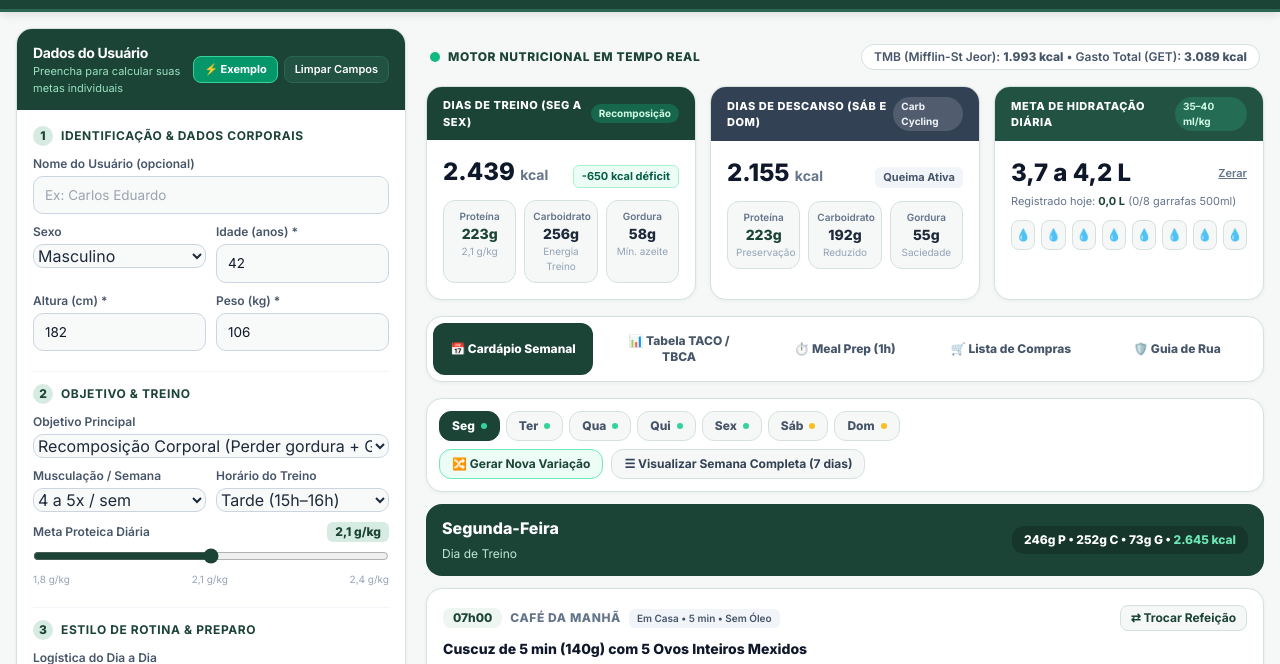
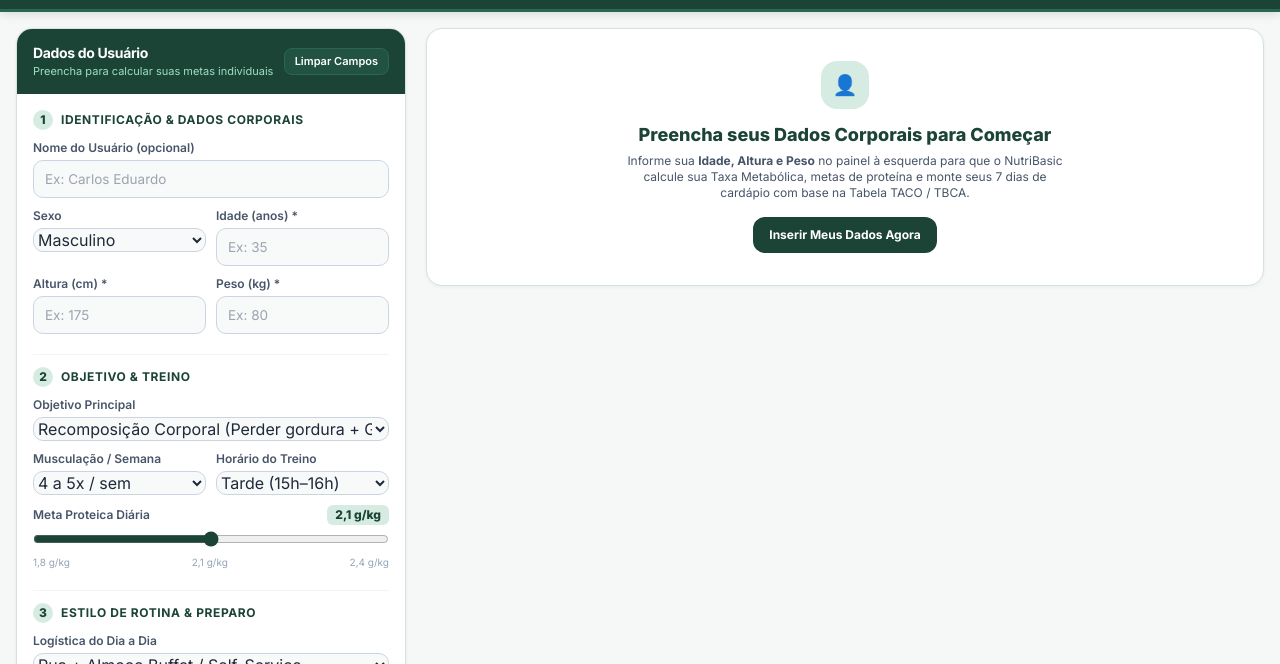
Before and after one commit to aplicativoseprojetos/NutriBasic, a plain HTML site: page index.html in a window 1280 px wide. Shown: the part 59-723 px from the top of the page. Drawn offline with nearby package versions, Linux system fonts and the light colour scheme.

```diff
--- a/index.html
+++ b/index.html
@@ -222,9 +222,6 @@
             <p class="text-[11px] text-emerald-200/90 m-0">Preencha para calcular suas metas individuais</p>
           </div>
           <div class="flex items-center gap-1.5 shrink-0">
-            <button type="button" onclick="fillExampleProfile()" class="text-[11px] font-bold bg-emerald-600 hover:bg-emerald-500 text-white px-2.5 py-1 rounded-lg border border-emerald-400 transition" title="Preencher com exemplo 42 anos, 182cm, 106kg">
-              ⚡ Exemplo
-            </button>
             <button type="button" onclick="clearProfileForNewUser()" class="text-[11px] font-semibold bg-forest-700 hover:bg-forest-600 text-white px-2.5 py-1 rounded-lg border border-forest-600 transition">
               Limpar Campos
             </button>
@@ -252,15 +249,15 @@
               </div>
               <div>
                 <label class="block text-xs font-semibold text-slate-600 mb-1">Idade (anos) *</label>
-                <input id="input-age" type="number" min="14" max="95" placeholder="Ex: 42" value="42" required oninput="onProfileInputChange()" />
+                <input id="input-age" type="number" min="14" max="95" placeholder="Ex: 35" value="" required oninput="onProfileInputChange()" />
               </div>
               <div>
                 <label class="block text-xs font-semibold text-slate-600 mb-1">Altura (cm) *</label>
-                <input id="input-height" type="number" min="130" max="225" placeholder="Ex: 182" value="182" required oninput="onProfileInputChange()" />
+                <input id="input-height" type="number" min="130" max="225" placeholder="Ex: 175" value="" required oninput="onProfileInputChange()" />
               </div>
               <div>
                 <label class="block text-xs font-semibold text-slate-600 mb-1">Peso (kg) *</label>
-                <input id="input-weight" type="number" step="0.5" min="35" max="240" placeholder="Ex: 106" value="106" required oninput="onProfileInputChange()" />
+                <input id="input-weight" type="number" step="0.5" min="35" max="240" placeholder="Ex: 80" value="" required oninput="onProfileInputChange()" />
               </div>
             </div>
           </div>
@@ -457,19 +454,16 @@
       <!-- COLUNA DIREITA: DASHBOARD DE METAS, ABAS E CARDÁPIO SEMANAL -->
       <section class="space-y-4">
 
-        <!-- AVISO QUANDO OS CAMPOS FORAM LIMPOS PARA NOVO USUÁRIO -->
-        <div id="empty-profile-banner" class="hidden card-panel p-8 text-center">
+        <!-- AVISO QUANDO OS CAMPOS ESTÃO EM BRANCO PARA NOVO USUÁRIO -->
+        <div id="empty-profile-banner" class="card-panel p-8 text-center">
           <div class="w-12 h-12 rounded-2xl bg-forest-100 text-forest-800 font-extrabold text-xl flex items-center justify-center mx-auto mb-3">👤</div>
           <h2 class="text-lg font-extrabold text-forest-800 mb-1">Preencha seus Dados Corporais para Começar</h2>
           <p class="text-xs text-slate-600 max-w-md mx-auto mb-4">
-            Informe sua <strong>Idade, Altura e Peso</strong> no painel à esquerda para que o NutriBasic calcule sua Taxa Metabólica, metas de proteína e monte seus 7 dias de cardápio.
+            Informe sua <strong>Idade, Altura e Peso</strong> no painel à esquerda para que o NutriBasic calcule sua Taxa Metabólica, metas de proteína e monte seus 7 dias de cardápio com base na Tabela TACO / TBCA.
           </p>
           <div class="flex flex-wrap justify-center gap-2">
             <button type="button" onclick="focusFirstProfileInput()" class="bg-forest-800 hover:bg-forest-700 text-white text-xs font-bold px-4 py-2.5 rounded-xl">
               Inserir Meus Dados Agora
-            </button>
-            <button type="button" onclick="fillExampleProfile()" class="bg-emerald-50 hover:bg-emerald-100 text-forest-800 text-xs font-bold px-4 py-2.5 rounded-xl border border-emerald-200">
-              ⚡ Carregar Exemplo (42a, 182cm, 106kg)
             </button>
           </div>
         </div>
@@ -1500,9 +1494,9 @@
       profile: {
         name: '',
         sex: 'M',
-        age: 42,
-        height: 182,
-        weight: 106,
+        age: 0,
+        height: 0,
+        weight: 0,
         goal: 'recomp',
         freq: 5,
         workoutTime: 'tarde',
@@ -2251,23 +2245,7 @@
 
       onProfileInputChange();
       focusFirstProfileInput();
-      showToast('Campos limpos! Insira os dados do novo usuário.');
-    }
-
-    function fillExampleProfile() {
-      document.getElementById('input-name').value = 'Carlos (Exemplo)';
-      document.getElementById('input-sex').value = 'M';
-      document.getElementById('input-age').value = '42';
-      document.getElementById('input-height').value = '182';
-      document.getElementById('input-weight').value = '106';
-      document.getElementById('input-goal').value = 'recomp';
-      document.getElementById('input-freq').value = '5';
-      document.getElementById('input-workout-time').value = 'tarde';
-      document.getElementById('input-protein-ratio').value = 2.1;
-      document.getElementById('input-routine').value = 'misto';
-      document.getElementById('input-low-oil').checked = true;
-      onProfileInputChange();
-      showToast('⚡ Perfil exemplo (42 anos, 182cm, 106kg) carregado!');
+      showToast('Campos limpos! Insira os dados do usuário.');
     }
 
     function focusFirstProfileInput() {
@@ -2926,6 +2904,10 @@
         generateWeeklyPlan();
       }
       renderAll();
+
+      if ('serviceWorker' in navigator) {
+        navigator.serviceWorker.register('./service-worker.js').catch(() => {});
+      }
     });
   </script>
 </body>
```
